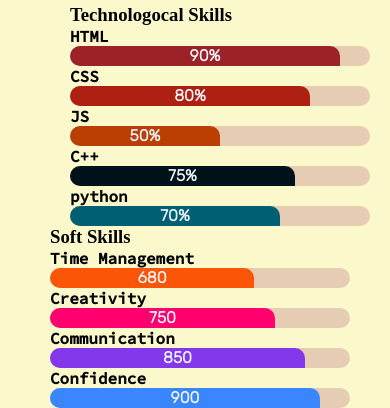
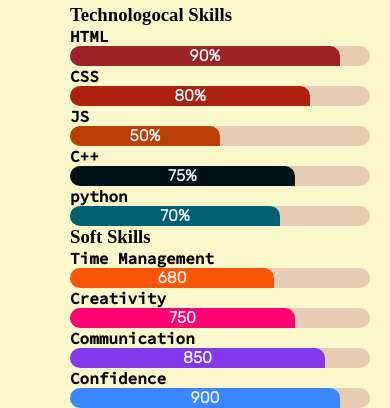
Before and after one commit to DeveHk/Portfolio-HK.github.io, a plain HTML site: page about.html in a window 390 px wide. Shown: the part 649-1057 px from the top of the page. Drawn offline with Linux system fonts and the light colour scheme; a web font is replaced by a local one.

Commit message:
file Changed

```diff
--- a/about.html
+++ b/about.html
@@ -19,7 +19,7 @@
           <ul>
             <li><a href="/index.html">Home</a></li>
             <li><a href="#">About Me</a></li>
-            <li><a href="/Cv.txt" target="_blank">CV</a></li>
+            <li><a href="/Cv.pdf" target="_blank">CV</a></li>
             <li><a href="/contact.html">Contact</a></li>
           </ul>
         </nav>
@@ -37,8 +37,8 @@
           </div>
         </div>
         <div class="skills">
-          <div>
           <h2>{My Skills}</h2>
+          <div class="SkillS">
             <div class="skillsIn">
               <div class="Tskills">
                 <h3>Technologocal Skills</h3>
@@ -126,7 +126,6 @@
                 </div>
               </div>
             </div>
-            <div>
             <div class="Sskills">
               <h3>Soft Skills</h3>
               <div class="skillList2">
@@ -180,7 +179,8 @@
                       <div
                         class="progress-bar"
                         role="progressbar"
-                      id="bar_9";
+                        id="bar_9"
+                        ;
                         aria-valuenow="25"
                         aria-valuemin="0"
                         aria-valuemax="100"
--- a/app.css
+++ b/app.css
@@ -134,7 +134,11 @@ body {
 .inf {
   font-family: "Source Code Pro", monospace;
 }
-
+.SkillS {
+  display: flex;
+  flex-direction: row;
+  justify-content: space-around;
+}
 .intro h2,
 .skills h2 {
   text-align: center;
@@ -198,9 +202,11 @@ button:hover {
     display: flex;
     flex-direction: column;
   }
-  .skills {
+  .SkillS {
     display: flex;
     flex-direction: column;
+    justify-content: space-around;
+    align-items: center;
   }
   .frmMemControl,
   #q {
```
Also changed, not shown: contact.html (+1 -1 lines), index.html (+1 -1 lines), 1 other file. Lines whose indentation alone changed are shown as unchanged.
